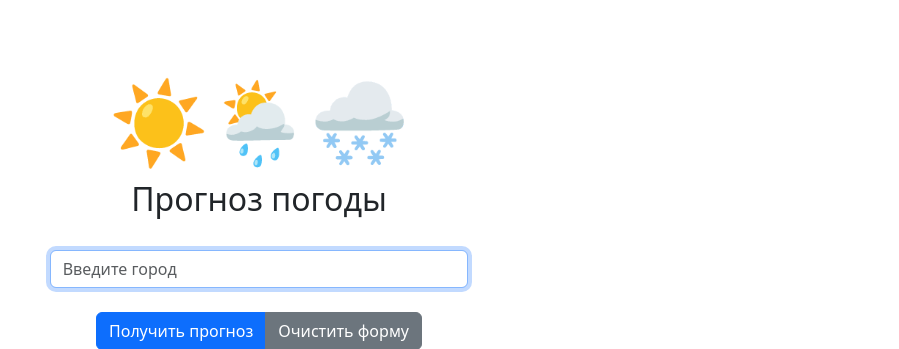
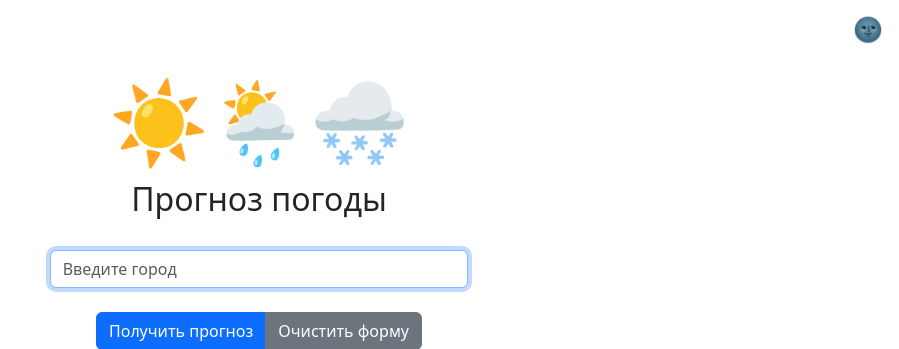
Before and after one commit to trsv-dev/simple_weather_forecast, a Django app: page / in a window 1280 px wide. Shown: the top 349 px of the page, without its empty margins (381-1280 px from the left). Run offline with Django 4.2, Linux system fonts and the light colour scheme; some libraries are stand-ins or nearby versions.

Commit message:
Night mode was added.

```diff
--- /dev/null
+++ b/backend/static/js/theme_mode_switcher.js
@@ -0,0 +1,36 @@
+(() => {
+    'use strict'
+
+    const getStoredTheme = () => localStorage.getItem('theme')
+    const setStoredTheme = theme => localStorage.setItem('theme', theme)
+
+    const getPreferredTheme = () => {
+        const storedTheme = getStoredTheme()
+        if (storedTheme) {
+            return storedTheme
+        }
+
+        return window.matchMedia('(prefers-color-scheme: dark)').matches ? 'dark' : 'light'
+    }
+
+    const setTheme = theme => {
+        document.documentElement.setAttribute('data-bs-theme', theme)
+        updateButtonText(theme)
+    }
+
+    const updateButtonText = (theme) => {
+        const button = document.querySelector('#theme-toggle-btn');
+        button.textContent = theme === 'light' ? '🌚' : '☀️';
+    }
+
+    window.addEventListener('DOMContentLoaded', () => {
+        setTheme(getPreferredTheme())
+
+        document.querySelector('#theme-toggle-btn').addEventListener('click', () => {
+            const currentTheme = document.documentElement.getAttribute('data-bs-theme')
+            const newTheme = currentTheme === 'light' ? 'dark' : 'light'
+            setStoredTheme(newTheme)
+            setTheme(newTheme)
+        })
+    })
+})()
--- a/backend/templates/base.html
+++ b/backend/templates/base.html
@@ -1,13 +1,14 @@
 {% load static %}
 
 <!DOCTYPE html>
-<html lang="ru">
+<html lang="ru" data-bs-theme="">
 <head>
     <meta charset="UTF-8">
     <meta name="viewport" content="width=device-width">
-    <link rel="shortcut icon" type="image/png" href="{% static 'icons/favicon.png' %}" sizes="16x16 32x32" >
+    <link rel="shortcut icon" type="image/png" href="{% static 'icons/favicon.png' %}" sizes="16x16 32x32">
     <link rel="stylesheet" href="{% static 'css/bootstrap.min.css' %}">
     <script src="{% static 'js/bootstrap.min.js' %}"></script>
+    <script src="{% static 'js/theme_mode_switcher.js' %}"></script>
 
     <title>{% block title %}Прогноз погоды{% endblock %}</title>
 
--- a/backend/templates/includes/header.html
+++ b/backend/templates/includes/header.html
@@ -1,4 +1,6 @@
 {% block header_content %}
+
+    <button id="theme-toggle-btn"></button>
 
     <style>
         .weather-icon {
@@ -10,6 +12,16 @@
             text-align: center;
             margin-top: 60px;
         }
+
+        #theme-toggle-btn {
+            position: absolute;
+            top: 10px;
+            right: 10px;
+            z-index: 1000;
+            font-size: 1.5em;
+            background: none; /* Удаляем фон кнопки */
+            border: none; /* Удаляем рамку кнопки */
+        }
     </style>
 
     <div class="header-container">
```
